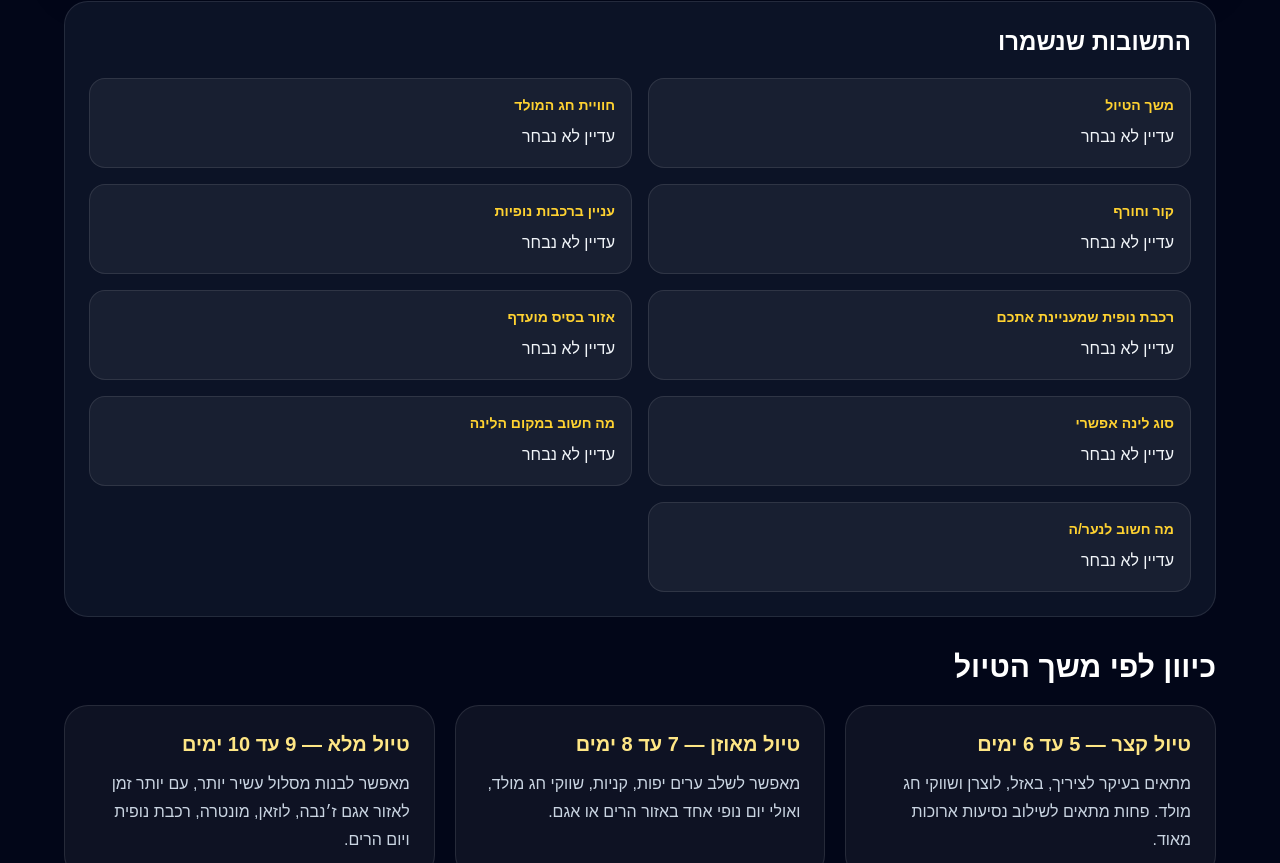
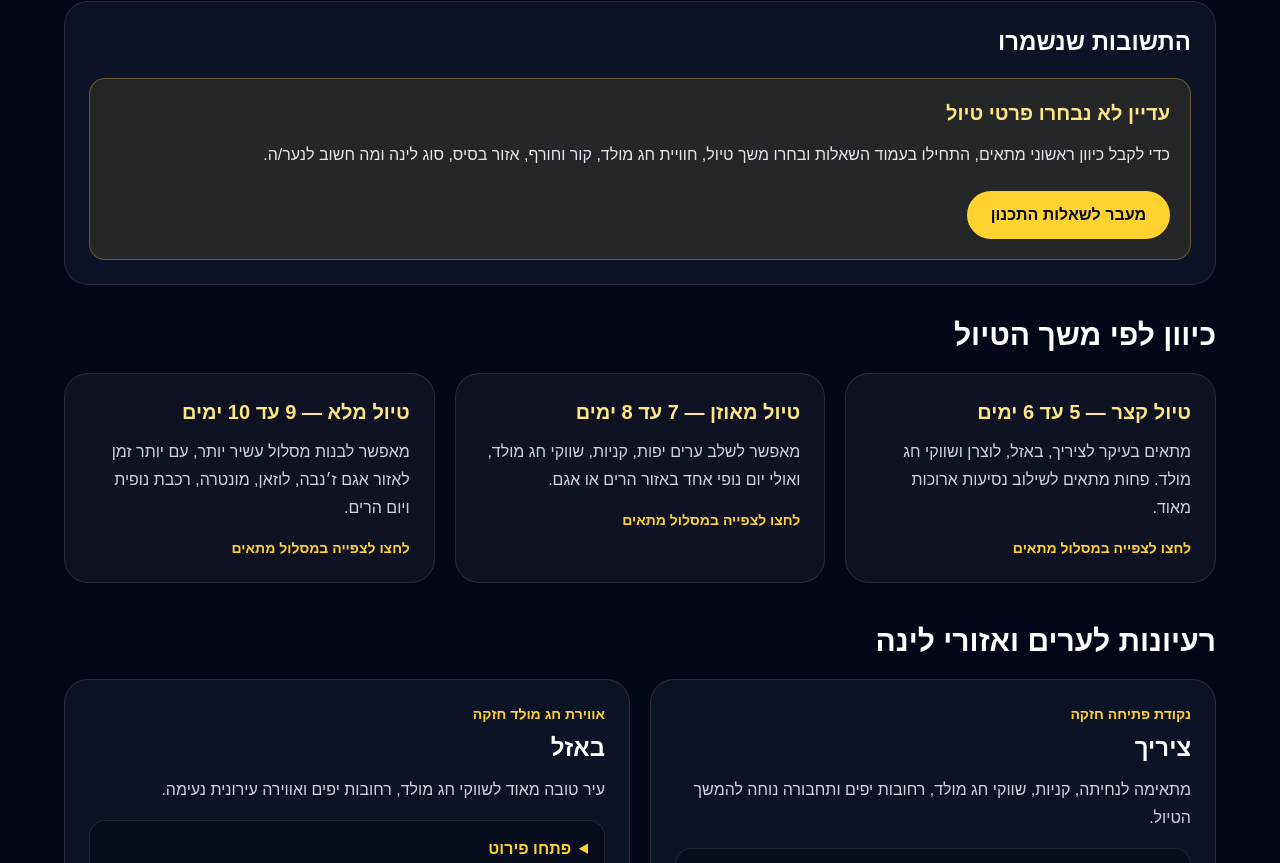
Before and after one commit to medyalex-netizen/swiss-christmas-family-planner, a Next.js app: page /results in a window 1280 px wide. Shown: the part 317-1180 px from the top of the page. Built offline with nearby package versions, Linux system fonts and the light colour scheme.

Commit message:
Improve Christmas planner interactive cards

```diff
--- a/app/page.tsx
+++ b/app/page.tsx
@@ -98,6 +98,17 @@ export default function Home() {
                 </h3>
 
                 <p className="mt-3 leading-8 text-slate-300">{item.text}</p>
+                             <details className="mt-4 rounded-2xl border border-white/10 bg-slate-950/40 p-4">
+                  <summary className="cursor-pointer font-semibold text-amber-300">
+                    פתחו פירוט
+                  </summary>
+
+                  <div className="mt-3 space-y-2 text-sm leading-7 text-slate-300">
+                    <p>• למה זה חשוב: זה עוזר להבין אם הנושא מתאים למשפחה, לעונה ולקצב הטיול.</p>
+                    <p>• מה כדאי לבדוק: תאריכים, שעות פתיחה, מרחקים, עומס, מזג אוויר ועלויות.</p>
+                    <p>• איך משתמשים בזה: לא חייבים לבחור הכול — בוחרים רק מה שמתאים למסלול ולמשפחה.</p>
+                  </div>
+                </details>
               </div>
             ))}
           </div>
@@ -122,6 +133,17 @@ export default function Home() {
                 </h3>
 
                 <p className="mt-3 leading-8 text-slate-300">{item.text}</p>
+                             <details className="mt-4 rounded-2xl border border-white/10 bg-slate-900/70 p-4">
+                  <summary className="cursor-pointer font-semibold text-amber-300">
+                    פתחו פירוט
+                  </summary>
+
+                  <div className="mt-3 space-y-2 text-sm leading-7 text-slate-300">
+                    <p>• מתי זה מתאים: כאשר האזור מסתדר עם מקום הלינה, משך הטיול וקצב המשפחה.</p>
+                    <p>• מה כדאי לבדוק: זמני נסיעה, רכבות, חזרה בערב, מזג אוויר ונוחות בחורף.</p>
+                    <p>• איך מחליטים: בוחרים אזור לא רק לפי יופי, אלא לפי נוחות, עומס ומה באמת מתאים למשפחה.</p>
+                  </div>
+                </details>
               </div>
             ))}
           </div>
@@ -158,7 +180,7 @@ export default function Home() {
 
           <p className="mt-3 leading-8 text-slate-200">
             כדי לקבל כיוון אישי יותר, כדאי להתחיל בעמוד השאלות ולבחור את משך
-  הטיול, חוויית חג המולד, קור וחורף, אזור בסיס, סוג לינה ומה חשוב לנער/ה.
+            הטיול, חוויית חג המולד, קור וחורף, אזור בסיס, סוגהלינה ומה חשוב במיוחד לנער/ה.
           </p>
 
           <div className="mt-6 flex flex-col gap-3 sm:flex-row">
--- a/app/results/page.tsx
+++ b/app/results/page.tsx
@@ -136,7 +136,35 @@ const teenText =
       : answers.tripLength.includes("9") && answers.tripLength.includes("10")
         ? [tripLengthIdeas[2]]
         : tripLengthIdeas;
+          const hasSavedAnswers = Boolean(
+    answers.tripLength ||
+      answers.travelStyle ||
+      answers.winterComfort ||
+      answers.scenicInterest ||
+      answers.scenicOption ||
+      answers.baseArea ||
+      answers.lodgingType ||
+      answers.lodgingPriority ||
+      answers.teenPriority ||
+      (answers.teenPriorities && answers.teenPriorities.length > 0)
+  );
+      const saveTripLengthChoice = (title: string) => {
+    const tripLength = title.includes("5")
+      ? "5–6 ימים"
+      : title.includes("7")
+        ? "7–8 ימים"
+        : "9–10 ימים";
+
+    const nextAnswers = {
+      ...answers,
+      tripLength,
+    };
+
+    window.localStorage.setItem(STORAGE_KEY, JSON.stringify(nextAnswers));
+  };
+
   return (
+
     <main dir="rtl" className="min-h-screen bg-slate-950 px-6 py-10 text-white">
       <div className="mx-auto max-w-6xl">
         <div className="mb-8 flex flex-wrap gap-4">
@@ -170,6 +198,31 @@ const teenText =
                 <section className="mt-8 rounded-3xl border border-white/10 bg-slate-900/80 p-6">
           <h2 className="text-2xl font-bold">התשובות שנשמרו</h2>
 
+          {!hasSavedAnswers ? (
+            <div className="mt-5 rounded-2xl border border-amber-300/30 bg-amber-300/10 p-5">
+              <h3 className="text-xl font-bold text-amber-200">
+                עדיין לא נבחרו פרטי טיול
+              </h3>
+
+              <p className="mt-3 leading-8 text-slate-200">
+                כדי לקבל כיוון ראשוני מתאים, התחילו בעמוד השאלות ובחרו משך
+                טיול, חוויית חג מולד, קור וחורף, אזור בסיס, סוג לינה ומה חשוב
+                לנער/ה.
+              </p>
+
+              <Link
+                href="/search"
+                className="mt-5 inline-block rounded-full bg-amber-300 px-6 py-3 text-center font-bold text-slate-950 hover:bg-amber-200"
+              >
+                מעבר לשאלות התכנון
+              </Link>
+            </div>
+          ) : (
+            <>
+              <p className="mt-3 text-sm text-slate-400">
+                אפשר ללחוץ על כרטיס כדי לחזור לשאלות ולערוך את התשובות.
+              </p>
+
               <div className="mt-5 grid gap-4 md:grid-cols-2">
                 <AnswerCard label="משך הטיול" value={answers.tripLength} />
                 <AnswerCard label="חוויית חג המולד" value={answers.travelStyle} />
@@ -196,22 +249,28 @@ const teenText =
                 />
                 <AnswerCard label="מה חשוב לנער/ה" value={teenText} />
               </div>
+            </>
+          )}
         </section>
-
         <section className="mt-8">
           <h2 className="text-3xl font-bold">כיוון לפי משך הטיול</h2>
 
           <div className="mt-5 grid gap-5 md:grid-cols-3">
           {selectedTripLengthIdeas.map((item) => (
-              <div
+  <Link
     key={item.title}
-                className="rounded-3xl border border-white/10 bg-white/5 p-6"
+    href="/itinerary"
+    onClick={() => saveTripLengthChoice(item.title)}
+    className="block rounded-3xl border border-white/10 bg-white/5 p-6 transition hover:border-amber-300/60 hover:bg-white/10"
   >
     <h3 className="text-xl font-bold text-amber-200">
       {item.title}
     </h3>
     <p className="mt-3 leading-7 text-slate-300">{item.text}</p>
-              </div>
+    <p className="mt-4 text-sm font-semibold text-amber-300">
+      לחצו לצפייה במסלול מתאים
+    </p>
+  </Link>
 ))}
           </div>
         </section>
@@ -230,6 +289,17 @@ const teenText =
                 </p>
                 <h3 className="mt-2 text-2xl font-bold">{item.title}</h3>
                 <p className="mt-3 leading-7 text-slate-300">{item.text}</p>
+                                <details className="mt-4 rounded-2xl border border-white/10 bg-slate-950/40 p-4">
+                  <summary className="cursor-pointer font-semibold text-amber-300">
+                    פתחו פירוט
+                  </summary>
+
+                  <div className="mt-3 space-y-2 text-sm leading-7 text-slate-300">
+                    <p>• מתי זה מתאים: כאשר האזור משתלב טבעית עם משך הטיול, מקום הלינה וקצב המשפחה.</p>
+                    <p>• מה כדאי לבדוק: זמני רכבות, מרחקים בערב, מזג אוויר, עומס ועלויות.</p>
+                    <p>• איך מחליטים: לא לפי שם המקום בלבד, אלא לפי נוחות, חזרה למקום הלינה ומה מתאים לנער/ה.</p>
+                  </div>
+                </details>
               </div>
             ))}
           </div>
@@ -238,6 +308,17 @@ const teenText =
         <section className="mt-10">
           <h2 className="text-3xl font-bold">רכבות נופיות שאפשר לשקול</h2>
 
+                         <details className="mt-4 rounded-2xl border border-white/10 bg-slate-950/40 p-4">
+                  <summary className="cursor-pointer font-semibold text-amber-300">
+                    פתחו פירוט
+                  </summary>
+
+                  <div className="mt-3 space-y-2 text-sm leading-7 text-slate-300">
+                    <p>• מתי זה מתאים: כאשר הרכבת משתלבת במסלול בלי להפוך את היום לעמוס מדי.</p>
+                    <p>• מה כדאי לבדוק: זמני רכבות, החלפות, מחיר, מזג אוויר וראות.</p>
+                    <p>• איך מחליטים: רכבת נופית היא תוספת יפה, אבל לא חובה אם היא פוגעת בקצב המשפחה.</p>
+                  </div>
+                </details>
           <div className="mt-5 grid gap-5 md:grid-cols-3">
             {scenicIdeas.map((item) => (
               <div
@@ -298,11 +379,15 @@ const teenText =
 
 function AnswerCard({ label, value }: { label: string; value?: string }) {
   return (
-    <div className="rounded-2xl border border-white/10 bg-white/5 p-4">
+    <Link
+      href="/search"
+      className="block rounded-2xl border border-white/10 bg-white/5 p-4 transition hover:border-amber-300/60 hover:bg-white/10"
+    >
       <p className="text-sm font-semibold text-amber-300">{label}</p>
       <p className="mt-2 leading-7 text-slate-100">
         {value && value.length > 0 ? value : "עדיין לא נבחר"}
       </p>
-    </div>
+      <p className="mt-3 text-xs text-slate-400">לחצו לעריכת התשובה</p>
+    </Link>
   );
 }
--- a/app/search/page.tsx
+++ b/app/search/page.tsx
@@ -118,19 +118,9 @@ const questions = [
       "נוח למשפחה וחם, עם הליכה קצרה",
       "מאפשר טיולי כוכב מלוזאן / מונטרה / אזור האגם",
     ],
+
   },
-  {
-    key: "teenPriority",
-    title: "מה חשוב לנער/ה בטיול?",
-    helper: "זו שכבה עדינה בתכנון — כדי שהמסלול יהיה מהנה גם עבורו/ה, בלי להפוך את זה לנושא המרכזי.",
-    options: [
-      "קניות, שווקים ומתנות",
-      "שוקולד, קינוחים ובתי קפה",
-      "תמונות, אורות ונופים יפים",
-      "שלג וחוויות חורף",
-      "זמן חופשי ומסלול לא עמוס מדי",
-    ],
-  },
+
 ] as const;
 const teenOptions = [
   "קניות ורחובות יפים",
```
Lines whose indentation alone changed are shown as unchanged.
